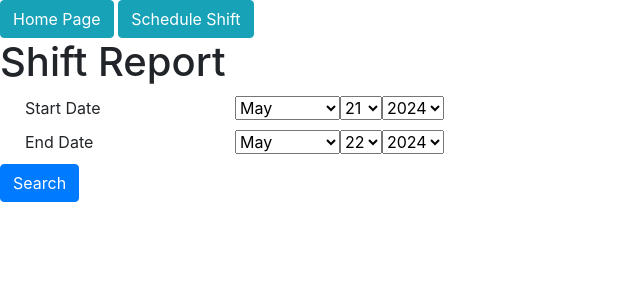
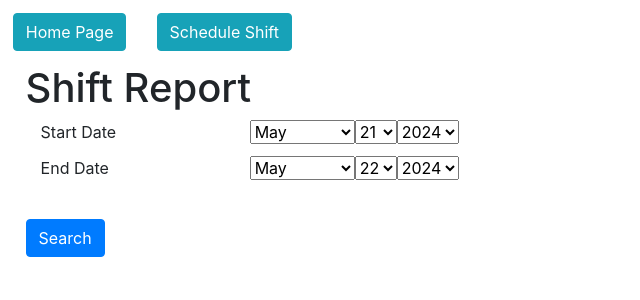
Before and after one commit to Shabbir936/shift_scheduler, a Django app: page /shift_report/ in a window 1280 px wide. Shown: the top 300 px of the page, without its empty margins (0-640 px from the left). Run offline with Django 5.2, Linux system fonts and the light colour scheme; parts of the project's set-up code (start-up, migrations or seed data) failed here and were passed over; some libraries are stand-ins or nearby versions.

Commit message:
Minor UI changes

```diff
--- a/scheduler/templates/scheduler/form_snippet.html
+++ b/scheduler/templates/scheduler/form_snippet.html
@@ -1,10 +1,10 @@
 {% for field in form %}
-  <div class="form-group row" style="margin:10px;">
+  <div class="form-group row" style="margin: 0 0 1% 2%;">
     {% if field.error %}
       {{ field.errors }}
     {% endif %}
     <div class="col-sm-2">{{ field.label }}</div>
-    <div class="col-sm-10">
+    <div class="col-sm-4">
       {{ field }}
 
       {% if field.help_text %}
--- a/scheduler/templates/scheduler/report.html
+++ b/scheduler/templates/scheduler/report.html
@@ -11,22 +11,22 @@
   </head>
   <body>
     <header>
-      <button class="btn btn-info" id="index_button">Home Page</button>
-      <button class="btn btn-info" id="schedule_button">Schedule Shift</button>
+      <button class="btn btn-info" id="index_button" style="margin: 1%;">Home Page</button>
+      <button class="btn btn-info" id="schedule_button" style="margin: 1%;">Schedule Shift</button>
     </header>
-    <h1>Shift Report</h1>
+    <h1 class="h1" style="margin-left: 2%;">Shift Report</h1>
     <form method="post">
       {% csrf_token %}
       {{ form }}
-      <button type="submit" class="btn btn-primary">Search</button>
+      <button type="submit" class="btn btn-primary" style="margin: 2%;">Search</button>
     </form>
     {% if reports and from_date and to_date %}
       <table class="table">
-        <th>Employee name</th>
-        <th>Location</th>
-        <th>Date</th>
-        <th>Shift Start</th>
-        <th>Shift End</th>
+        <th scope="col">Employee name</th>
+        <th scope="col">Location</th>
+        <th scope="col">Date</th>
+        <th scope="col">Shift Start</th>
+        <th scope="col">Shift End</th>
         {% for shift in reports %}
           <tr>
             <td>{{ shift.employee.employee_name }}</td>
--- a/shift_scheduler/settings.py
+++ b/shift_scheduler/settings.py
@@ -25,7 +25,7 @@ BASE_DIR = Path(__file__).resolve().parent.parent
 SECRET_KEY = 'django-insecure-+vgq$1pmhr#22qu&8!*52a3a8ttuq%3%h%*01rr41ls30hhz$u'
 
 # SECURITY WARNING: don't run with debug turned on in production!
-DEBUG = False
+DEBUG = True
 
 ALLOWED_HOSTS = ['127.0.0.1']
 
@@ -121,7 +121,6 @@ USE_TZ = True
 # https://docs.djangoproject.com/en/5.0/howto/static-files/
 
 STATIC_URL = 'static/'
-STATIC_ROOT = os.path.join(BASE_DIR, 'static')
 # Default primary key field type
 # https://docs.djangoproject.com/en/5.0/ref/settings/#default-auto-field
 
```
Also changed, not shown: scheduler/templates/scheduler/index.html (+15 -3 lines), scheduler/templates/scheduler/schedule.html (+14 -4 lines), db.sqlite3.
